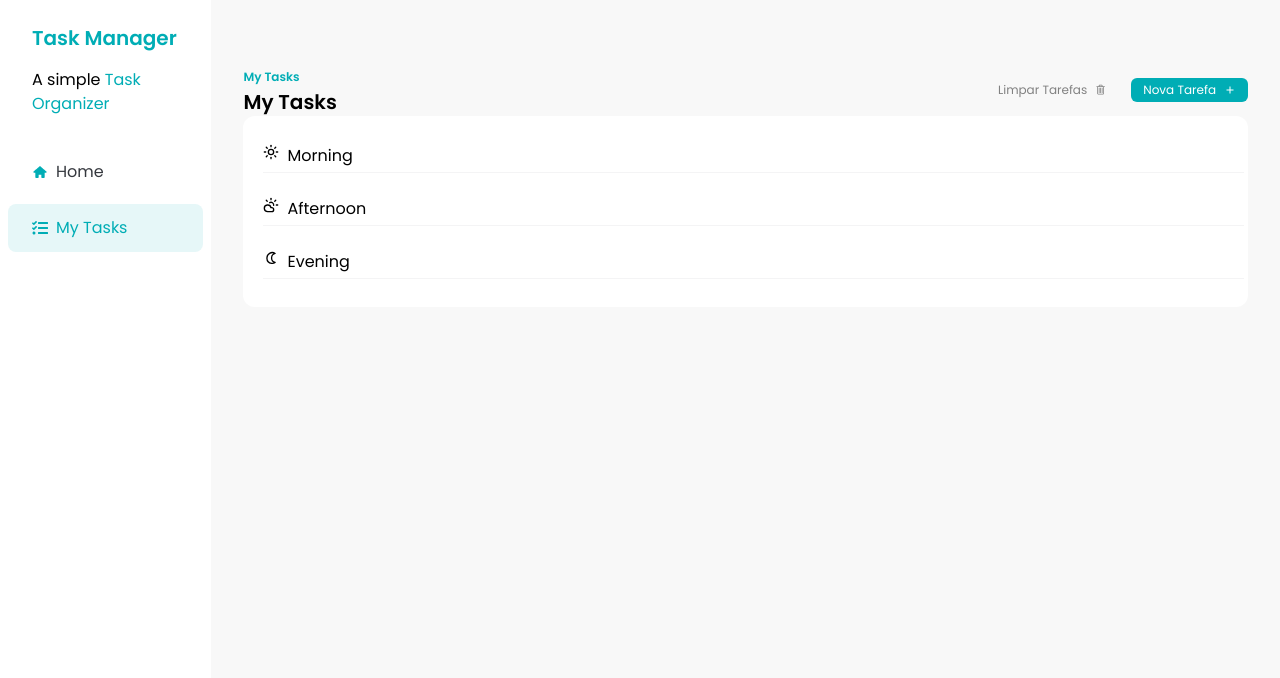
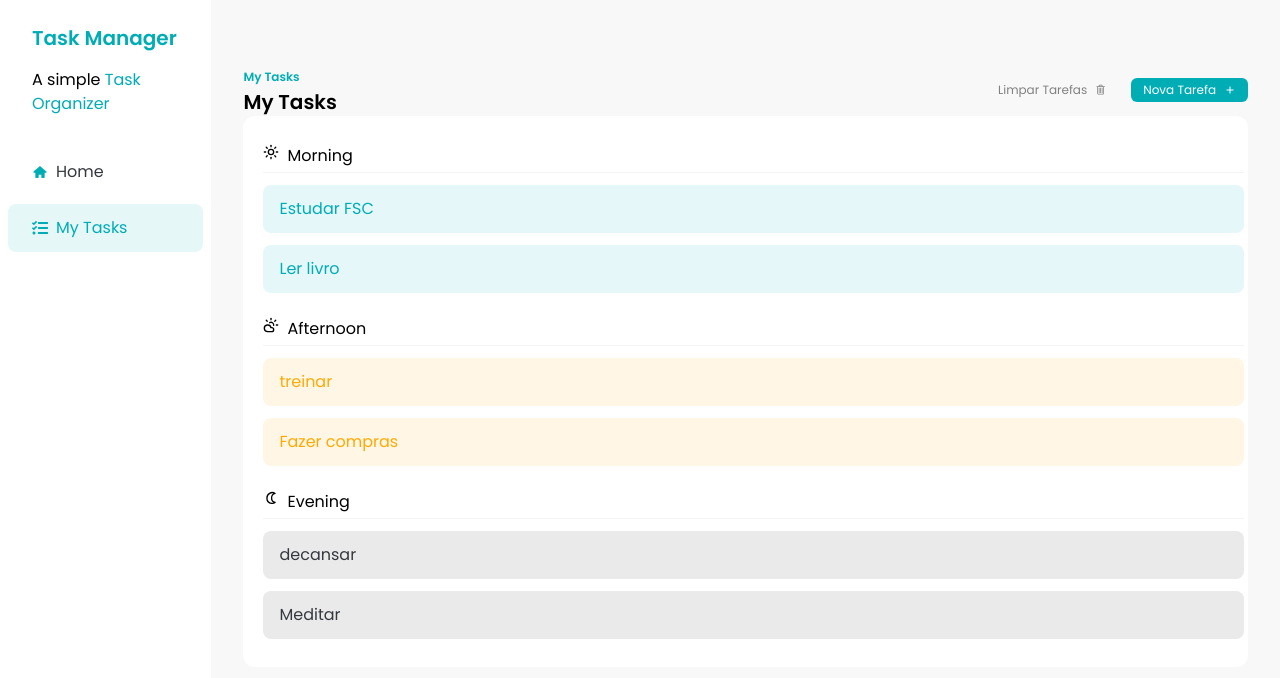
Before and after one commit to andressa-leite/fsc-task-manager, a React (Vite) app: page / in a window 1280 px wide. Shown: the top 678 px of the page. Built offline with nearby package versions, Linux system fonts and the light colour scheme.

Commit message:
feat: Styled task listing

```diff
--- /dev/null
+++ b/src/components/TaskItem.jsx
@@ -0,0 +1,27 @@
+import PropTypes from 'prop-types';
+
+const TaskItem = ({ task }) => {
+  const getStatusClasses = () => {
+    if (task.status === 'done') {
+      return 'bg-[#00ADB5] text-[#00ADB5]';
+    }
+    if (task.status === "in_progress") {
+        return "bg-[#FFAA04] text-[#FFAA04]"
+    }
+     if (task.status === "not_started") {
+        return "bg-[#35383E] text-[#35383E]"
+    }
+  };
+
+  return (
+    <div className={`flex items-center gap-2 rounded-lg bg-opacity-10 px-4 py-3 ${getStatusClasses()}`}>
+      {task.title}
+    </div>
+  );
+};
+
+TaskItem.propTypes = {
+  task: PropTypes.string.isRequired,
+};
+
+export default TaskItem;
--- a/src/components/Tasks.jsx
+++ b/src/components/Tasks.jsx
@@ -4,8 +4,16 @@
 import { LuCloudSun, LuSun } from 'react-icons/lu';
 import { GrMoon } from 'react-icons/gr';
 import { TasksSeparator } from './TasksSeparator';
+import { useState } from 'react';
+import TASKS from '../constants/Tasks';
+import TaskItem from './Taskitem';
 
 function Tasks() {
+  const [tasks, setTasks] = useState(TASKS);
+  const morningTasks = tasks.filter((task) => task.time === 'morning');
+  const afternoonTasks = tasks.filter((task) => task.time === 'afternoon');
+  const eveningTasks = tasks.filter((task) => task.time === 'evening');
+
   return (
     <div className="w-full px-8 py-16">
       <div className="flex w-full justify-between">
@@ -29,12 +37,21 @@
       <div className="rounded-xl bg-white p-1 pl-5">
         <div className="my-6 space-y-3">
           <TasksSeparator title="Morning" icon={<LuSun />} />
+          {morningTasks.map((task) => (
+            <TaskItem key={task.id} task={task} />
+          ))}
         </div>
         <div className="my-6 space-y-3">
           <TasksSeparator title="Afternoon" icon={<LuCloudSun />} />
+          {afternoonTasks.map((task) => (
+            <TaskItem key={task.id} task={task} />
+          ))}
         </div>
         <div className="my-6 space-y-3">
           <TasksSeparator title="Evening" icon={<GrMoon />} />
+          {eveningTasks.map((task) => (
+            <TaskItem key={task.id} task={task} />
+          ))}
         </div>
       </div>
     </div>
--- a/src/components/TasksSeparator.jsx
+++ b/src/components/TasksSeparator.jsx
@@ -11,5 +11,5 @@
 
  TasksSeparator.propTypes = {
   title: PropTypes.string.isRequired,
-  icon: PropTypes.string.isRequired,
+  icon: PropTypes.elementType.isRequired,
 };
--- /dev/null
+++ b/src/constants/Tasks.js
@@ -0,0 +1,46 @@
+const TASKS = [
+    {
+      id: 1,
+      title: 'Estudar FSC',
+      description: 'Estudar para a prova',
+      time: 'morning',
+      status: 'done',
+    },
+    {
+      id: 2,
+      title: 'Ler livro',
+      description: 'Ler livro de matemática',
+      time: 'morning',
+      status: 'done',
+    },
+    {
+      id: 3,
+      title: 'treinar',
+      description: 'Treinar para a competção de natação',
+      time: 'afternoon',
+      status: 'in_progress',
+    },
+    {
+      id: 4,
+      title: 'Fazer compras',
+      description: 'comprar os ingredientes para o jantar',
+      time: 'afternoon',
+      status: 'in_progress',
+    },
+    {
+      id: 5,
+      title: 'decansar',
+      description: 'Assistir um filme com a familia',
+      time: 'evening',
+      status: 'not_started',
+    },
+    {
+      id: 6,
+      title: 'Meditar',
+      description: 'Meditar por 10 minutos',
+      time: 'evening',
+      status: 'not_started',
+    },
+  ]
+
+  export default TASKS;
```
